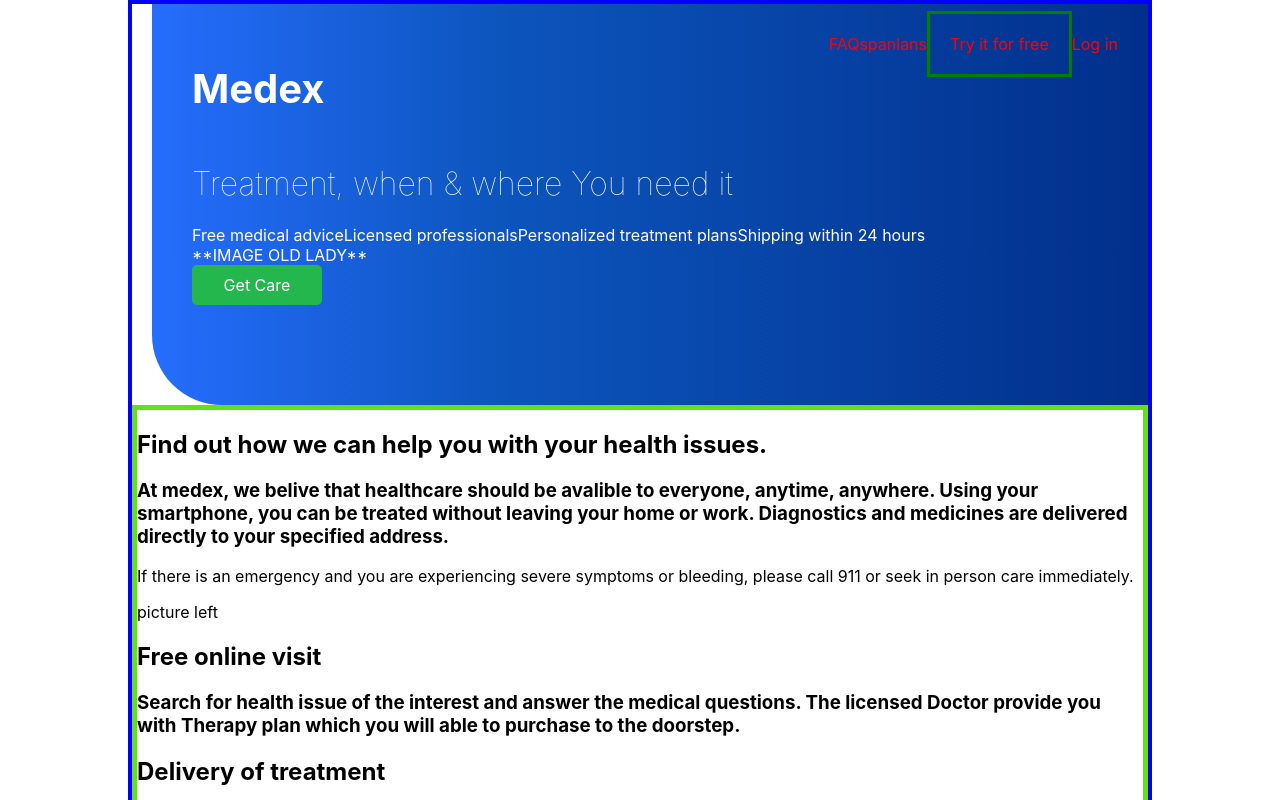
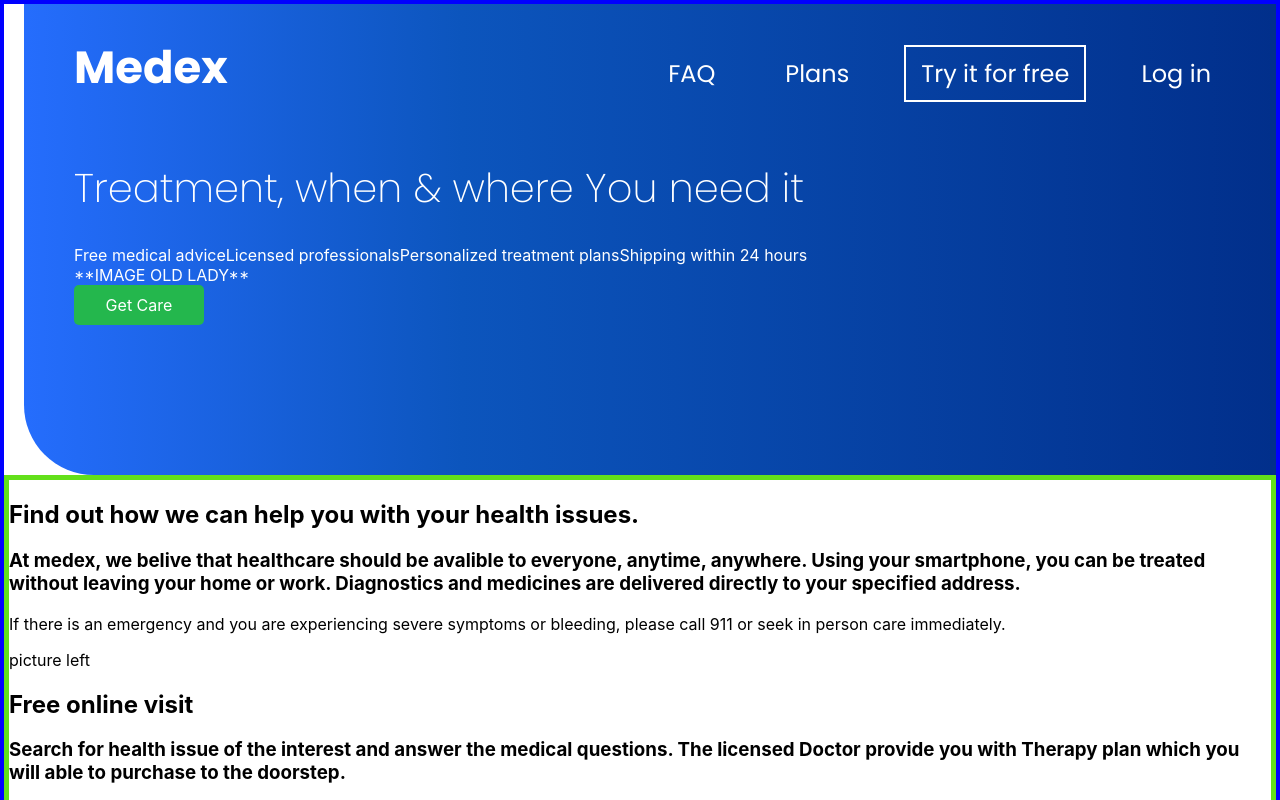
Before and after one commit to arjamizo/medex-langing-page, a Next.js app: page / in a window 1280 px wide. Shown: the top 800 px of the page. Built offline with nearby package versions, Linux system fonts and the light colour scheme.

Commit message:
feat: scroll to FAQ, Plans

```diff
--- a/components/FAQ.tsx
+++ b/components/FAQ.tsx
@@ -4,7 +4,7 @@ import FaqOneQuestion from "./elements/FaqOneQuestion";
 
 export default function FAQ() {
 	return (
-		<div className={styles.globalFaq}>
+		<div className={styles.globalFaq} id="faq">
 			<h2>Frequently Asked Questions</h2>
 			<div className={styles.faqArray}>
 				<FaqOneQuestion
--- a/components/Pricing.tsx
+++ b/components/Pricing.tsx
@@ -3,7 +3,7 @@ import styles from "../styles/Pricing.module.css";
 
 export default function Pricing() {
 	return (
-		<div className={styles.globalPricing}>
+		<div className={styles.globalPricing} id="plans">
 			<h2>Affordable GP care to everyone</h2>
 			<h3>
 				The price does not include the cost of medications or laboratory
--- a/components/TopHeader.tsx
+++ b/components/TopHeader.tsx
@@ -1,15 +1,36 @@
 import React from "react";
 import styles from "../styles/TopHeader.module.css";
+import { Link as ReactScrollLink } from "react-scroll";
 
 export default function TopHeader() {
 	return (
 		<div className={styles.globalTopHeader}>
 			<div className={styles.medexLogo}>Medex</div>
 			<div className={styles.topRight}>
-				<span>FAQ</span>
-				<span>spanlans</span>
-				<span className={styles.borderWhite}>Try it for free</span>
-				<span>Log in</span>
+				<span className={styles.buttonFaq}>
+					<ReactScrollLink
+						activeClass="active"
+						to="faq"
+						spy={true}
+						smooth={true}
+						duration={1000}
+					>
+						FAQ
+					</ReactScrollLink>
+				</span>
+				<span className={styles.buttonPlans}>
+					<ReactScrollLink
+						activeClass="active"
+						to="plans"
+						spy={true}
+						smooth={true}
+						duration={1000}
+					>
+						Plans
+					</ReactScrollLink>
+				</span>
+				<span className={styles.buttonTryIt}>Try it for free</span>
+				<span className={styles.buttonLogIn}>Log in</span>
 			</div>
 			<h1 className={styles.title}>
 				Treatment, when &amp; where You need it
--- a/package.json
+++ b/package.json
@@ -9,12 +9,15 @@
     "lint": "next lint"
   },
   "dependencies": {
+    "@fontsource/poppins": "^4.5.0",
     "next": "11.1.2",
     "react": "17.0.2",
-    "react-dom": "17.0.2"
+    "react-dom": "17.0.2",
+    "react-scroll": "^1.8.4"
   },
   "devDependencies": {
     "@types/react": "17.0.20",
+    "@types/react-scroll": "^1.8.3",
     "eslint": "7.32.0",
     "eslint-config-next": "11.1.2",
     "typescript": "4.4.2"
--- a/styles/Home.module.css
+++ b/styles/Home.module.css
@@ -1,5 +1,5 @@
 .main {
-	max-width: 1024px;
+	max-width: 1440px;
 	margin: auto;
 	position: relative;
 	border: 4px solid blue;
--- a/styles/TopHeader.module.css
+++ b/styles/TopHeader.module.css
@@ -1,5 +1,5 @@
 .globalTopHeader {
-	padding: 60px 0px 100px 40px;
+	padding: 30px 0px 150px 50px;
 	background: linear-gradient(
 		90deg,
 		rgb(37, 109, 253) 0%,
@@ -14,23 +14,60 @@
 .medexLogo {
 	font-size: 40px;
 	font-weight: bold;
+	font-family: "Poppins";
+	font-weight: 700;
+	font-size: 45px;
+	line-height: 67.5px;
+}
+
+.medexLogo:hover {
+	cursor: pointer;
 }
 
 .title {
 	padding: 30px 0px 0px 0px;
 	font-weight: 100;
+	font-family: "Poppins";
+	font-weight: 100;
+	font-size: 40px;
+	line-height: 60px;
 }
 
 .topRight {
-	color: red;
+	color: white;
 	position: absolute;
 	right: 30px;
-	top: 30px;
+	top: 52px;
 }
 
-.borderWhite {
-	border: solid 3px green;
-	padding: 20px;
+.buttonFaq,
+.buttonPlans,
+.buttonLogIn,
+.buttonTryIt {
+	margin: 20px;
+	padding: 15px;
+	cursor: pointer;
+	font-family: "Poppins";
+	font-weight: 400;
+	font-size: 24px;
+	line-height: 36px;
+}
+
+.buttonFaq:hover,
+.buttonPlans:hover,
+.buttonLogIn:hover,
+.buttonTryIt:hover {
+	text-decoration: underline;
+}
+
+.buttonTryIt:hover {
+	background-color: rgb(229, 229, 238);
+	color: rgb(0, 58, 146);
+}
+
+.buttonTryIt {
+	border: solid 2px white;
+	padding: 10px 15px;
 }
 
 .getCareButton {
@@ -43,3 +80,9 @@
 	border-radius: 5px;
 	align-items: center;
 }
+
+.getCareButton:hover {
+	background-color: #2aec54b7;
+	color: rgb(255, 255, 255);
+	text-decoration: underline;
+}
```
Also changed, not shown: pages/_app.tsx (+10 -4 lines), public/images/ladyMail.png (added), 1 other file (tests, documents, lock files or other folders).
